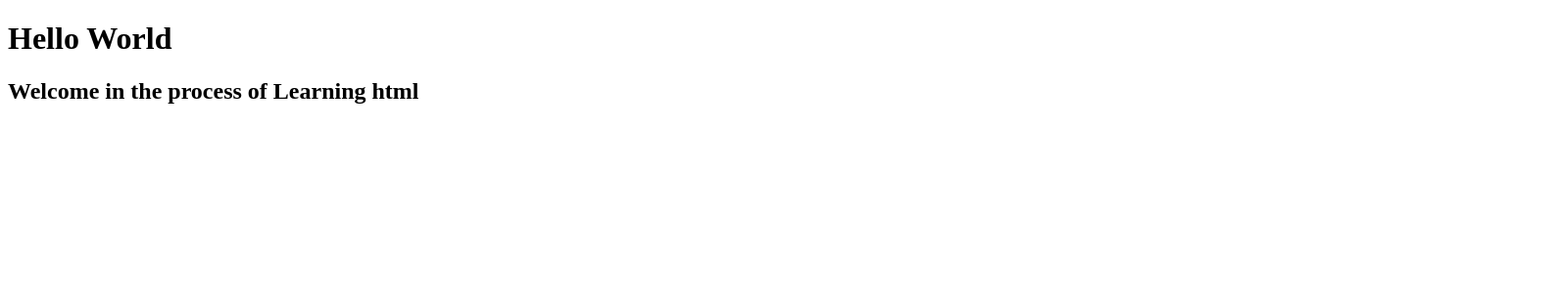
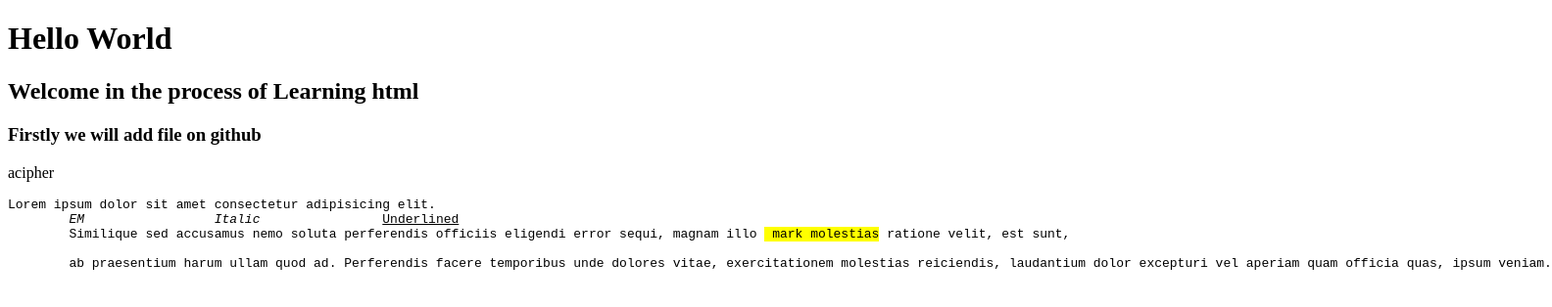
Before and after one commit to Prasad0619/Learning_html, a plain HTML site: page index.html in a window 1280 px wide. Shown: the whole page at 98% size, 1584 px wide, since content can reach past the window. Drawn offline with Linux system fonts and the light colour scheme.

Commit message:
pre and other tags has been used

```diff
--- a/index.html
+++ b/index.html
@@ -7,5 +7,12 @@
 <body>
     <h1>Hello World</h1>
     <h2>Welcome in the process of Learning html </h2>
+    <h3>Firstly we will add file on github</h3>
+    <p>acipher</p>
+    <pre>Lorem ipsum dolor sit amet consectetur adipisicing elit.
+        <em>EM</em>                 <i>Italic</i>                <u>Underlined</u>
+        Similique sed accusamus nemo soluta perferendis officiis eligendi error sequi, magnam illo <mark> mark molestias</mark> ratione velit, est sunt,
+
+        ab praesentium harum ullam quod ad. Perferendis facere temporibus unde dolores vitae, exercitationem molestias reiciendis, laudantium dolor excepturi vel aperiam quam officia quas, ipsum veniam.</pre>
 </body>
 </html>
```
